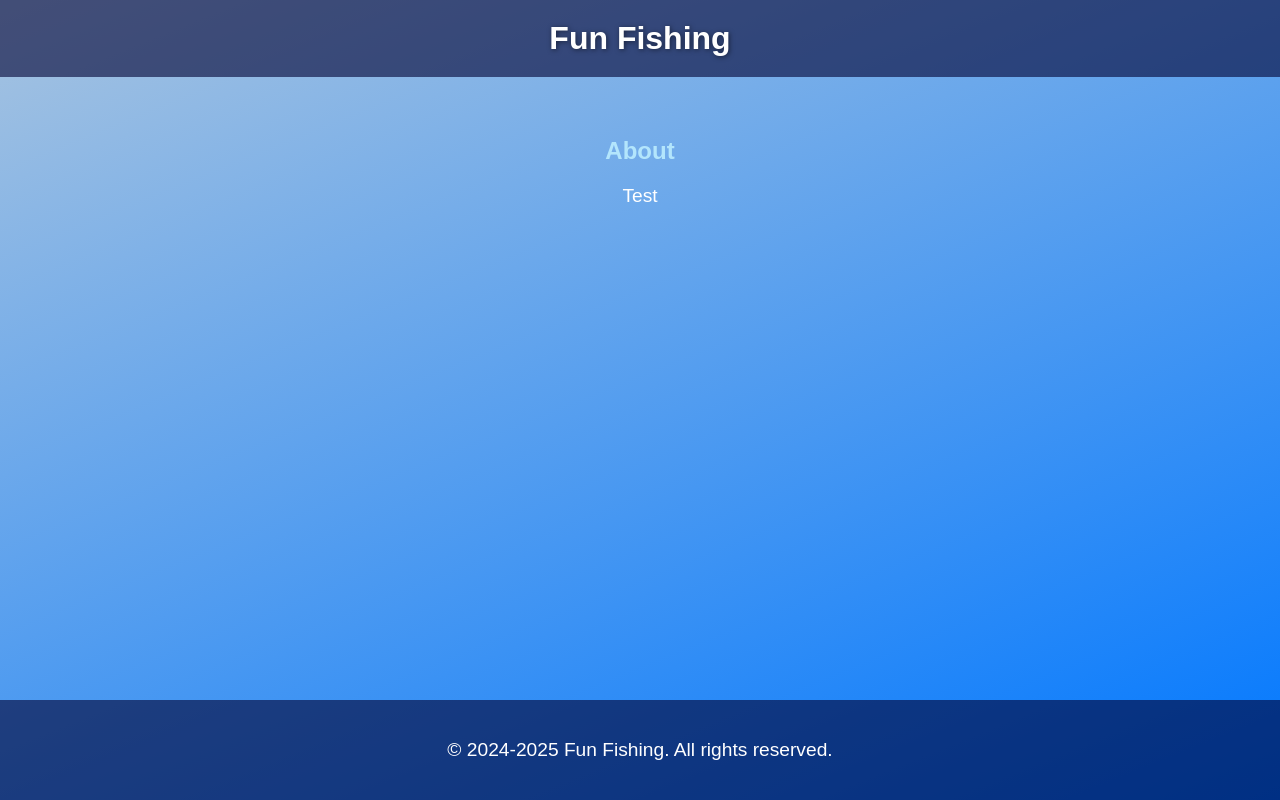
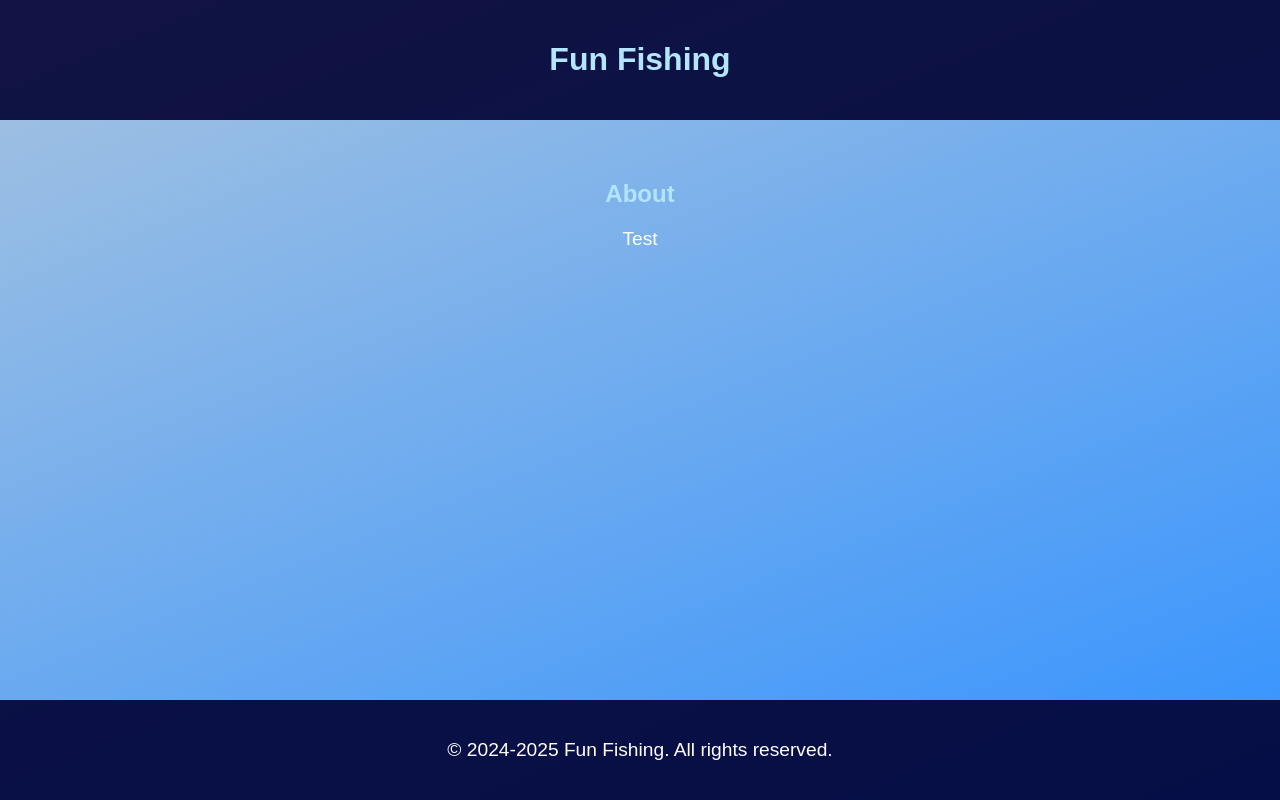
Before and after one commit to Bottomloader/web, a plain HTML site: page src/web/index.html in a window 1280 px wide. Drawn offline with Linux system fonts and the light colour scheme.

Commit message:
Update index.html

```diff
--- a/src/web/index.html
+++ b/src/web/index.html
@@ -13,29 +13,15 @@
     body {
       font-family: Arial, sans-serif;
       margin: 0;
-      background: #a6c3e0;
-      background: linear-gradient(158deg, rgba(166, 195, 224, 1) 1%, rgba(0, 119, 255, 1) 100%);
+      background: linear-gradient(158deg, rgba(166, 195, 224, 1) 1%, rgba(0, 119, 255, 0.8) 100%);
       color: #ffffff;
       min-height: 100vh;
       display: flex;
       flex-direction: column;
-}
-    header {
-      background: transparent;
-      color: #fff;
-      padding: 20px;
-      text-align: center;
-}
-
-   header h1 {
-    color: #ffffff;
-    margin: 0;
-    padding: 0;
-    text-shadow: 1px 1px 5px rgba(0, 0, 0, 0.5);
-}
+    }
 
     header, footer {
-      background: rgba(0, 0, 50, 0.6);
+      background: rgba(0, 0, 50, 0.9);
       color: #fff;
       padding: 20px;
       text-align: center;
@@ -47,7 +33,7 @@
       text-align: center;
     }
 
-    h2 {
+    h1, h2 {
       color: #b3e5fc;
     }
 
```
